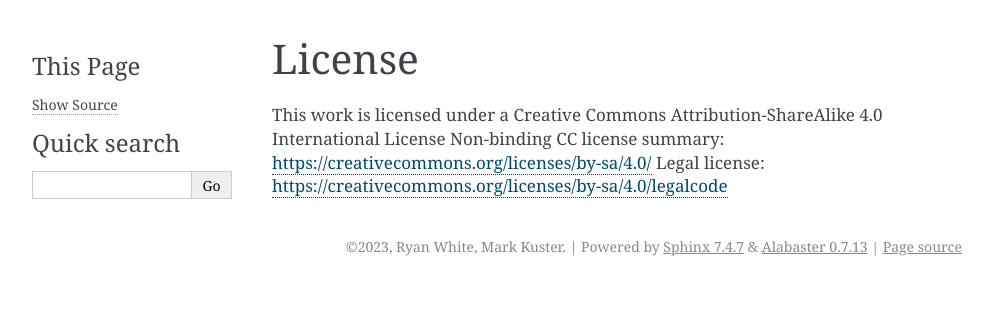
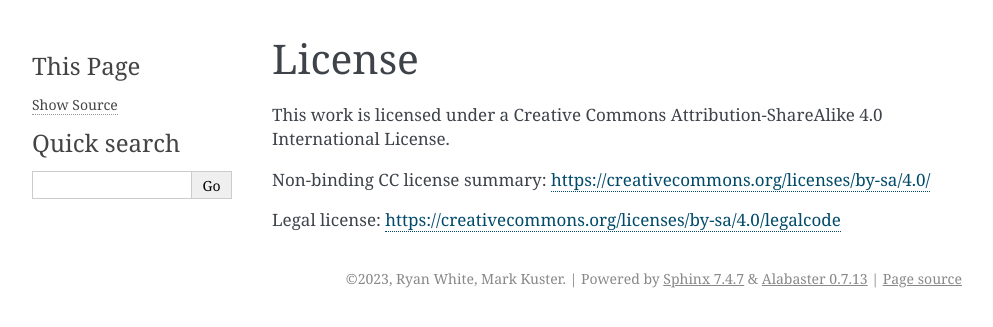
Before and after one commit to kevinmastriano/measurand-taxonomy-FrontEnd, a Sphinx documentation site: the page built from docs/license.rst, in a window 1280 px wide. Shown: the top 327 px of the page, without its empty margins (148-1141 px from the left). Built offline with Sphinx 7.4.7, drawn with Linux system fonts in a browser that asks for light colours.

```diff
--- a/docs/license.rst
+++ b/docs/license.rst
@@ -2,6 +2,8 @@ License
 -------
 
 This work is licensed under a
-Creative Commons Attribution-ShareAlike 4.0 International License
+Creative Commons Attribution-ShareAlike 4.0 International License.
+
 Non-binding CC license summary: https://creativecommons.org/licenses/by-sa/4.0/
+
 Legal license: https://creativecommons.org/licenses/by-sa/4.0/legalcode
```
Also changed, not shown: README.md (+13 -1 lines), requirements.txt (added, +66 -0 lines).
